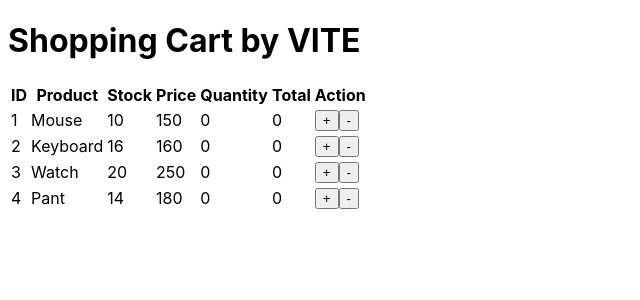
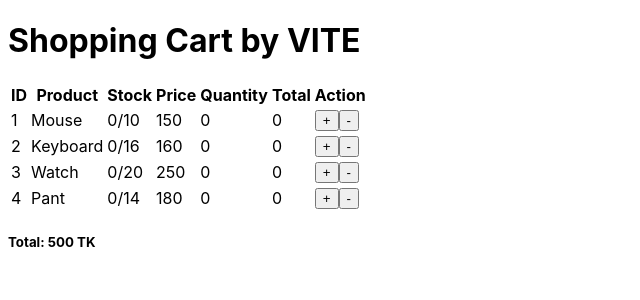
Before and after one commit to Jobayer109/Shopping-Cart-by-VITE, a React (Vite) app: page / in a window 1280 px wide. Shown: the top 300 px of the page, without its empty margins (0-640 px from the left). Built offline with nearby package versions, Linux system fonts and the light colour scheme.

Commit message:
Update increment and decrement

```diff
--- a/src/components/ShoppingCart.jsx
+++ b/src/components/ShoppingCart.jsx
@@ -1,7 +1,36 @@
+import { useState } from "react";
 import TableRow from "./TableRow";
 import productList from "./data";
 
 const ShoppingCart = () => {
+  const [products, setProducts] = useState(
+    productList.map((item) => ({ ...item, quantity: 0, total: 0 }))
+  );
+
+  const updateQuantity = (id, delta) => {
+    setProducts(
+      products.map((product) => {
+        if (
+          id === product.id &&
+          product.quantity + delta >= 0 &&
+          product.quantity + delta <= product.stock
+        ) {
+          product.quantity += delta;
+          product.total = product.quantity * product.price;
+        }
+        return product;
+      })
+    );
+  };
+
+  const increment = (id) => {
+    updateQuantity(id, 1);
+  };
+
+  const decrement = (id) => {
+    updateQuantity(id, -1);
+  };
+
   return (
     <div>
       <table>
@@ -15,11 +44,19 @@ const ShoppingCart = () => {
           <th>Action</th>
         </tr>
         <tbody>
-          {productList.map((product) => (
-            <TableRow key={product.id} {...product} />
+          {products.map((product) => (
+            <TableRow
+              key={product.id}
+              {...product}
+              increment={increment}
+              decrement={decrement}
+            />
           ))}
         </tbody>
       </table>
+      <div>
+        <h5>Total: 500 TK</h5>{" "}
+      </div>
     </div>
   );
 };
--- a/src/components/TableRow.jsx
+++ b/src/components/TableRow.jsx
@@ -1,16 +1,21 @@
 const TableRow = (product) => {
-  const { id, name, stock, price } = product;
+  const { id, name, stock, price, quantity, total, increment, decrement } =
+    product;
   return (
     <tr>
       <td>{id}</td>
       <td>{name}</td>
-      <td>{stock}</td>
+      <td>
+        {quantity}/{stock}
+      </td>
       <td>{price}</td>
-      <td>0</td>
-      <td>0</td>
+      <td>{quantity}</td>
+      <td>{total}</td>
       <td>
-        <button>+</button>
-        <button>-</button>
+        <button onClick={() => increment(id)} disabled={quantity === stock}>
+          +
+        </button>
+        <button onClick={() => decrement(id)}>-</button>
       </td>
     </tr>
   );
```
